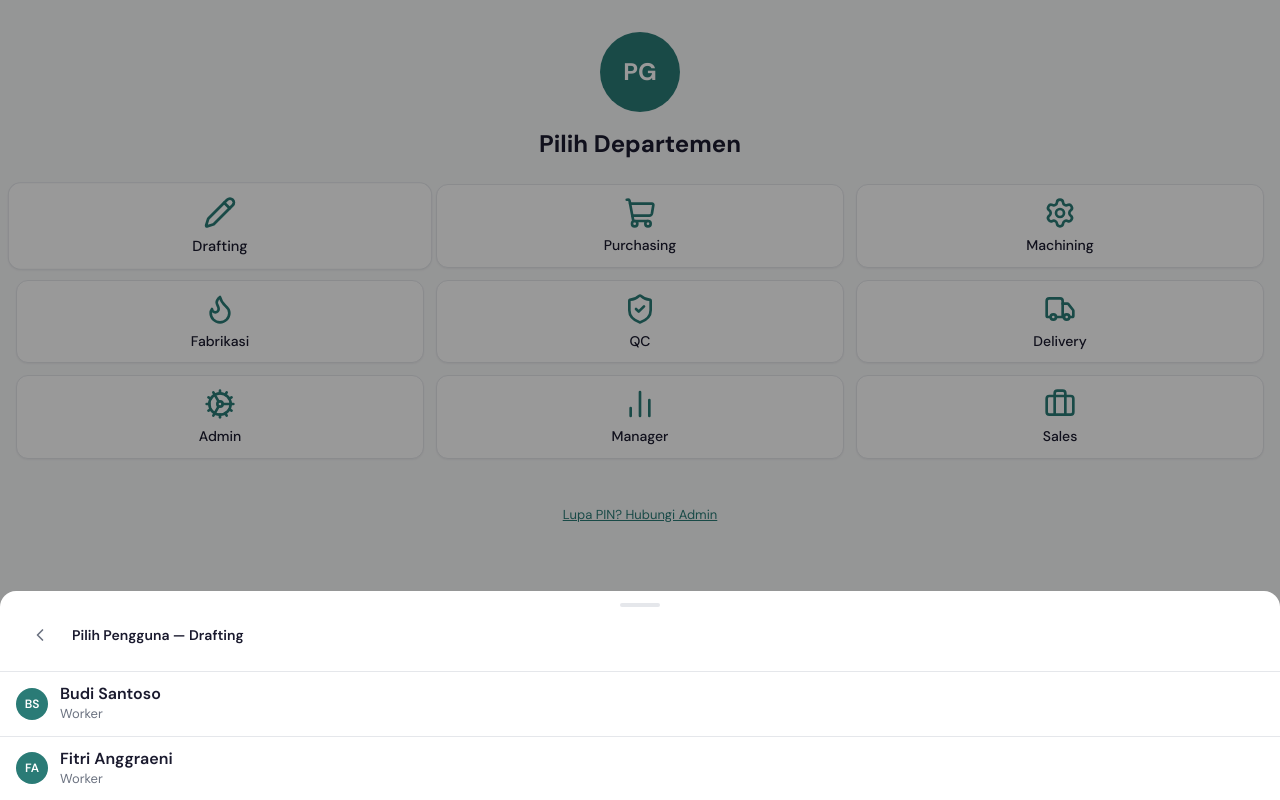
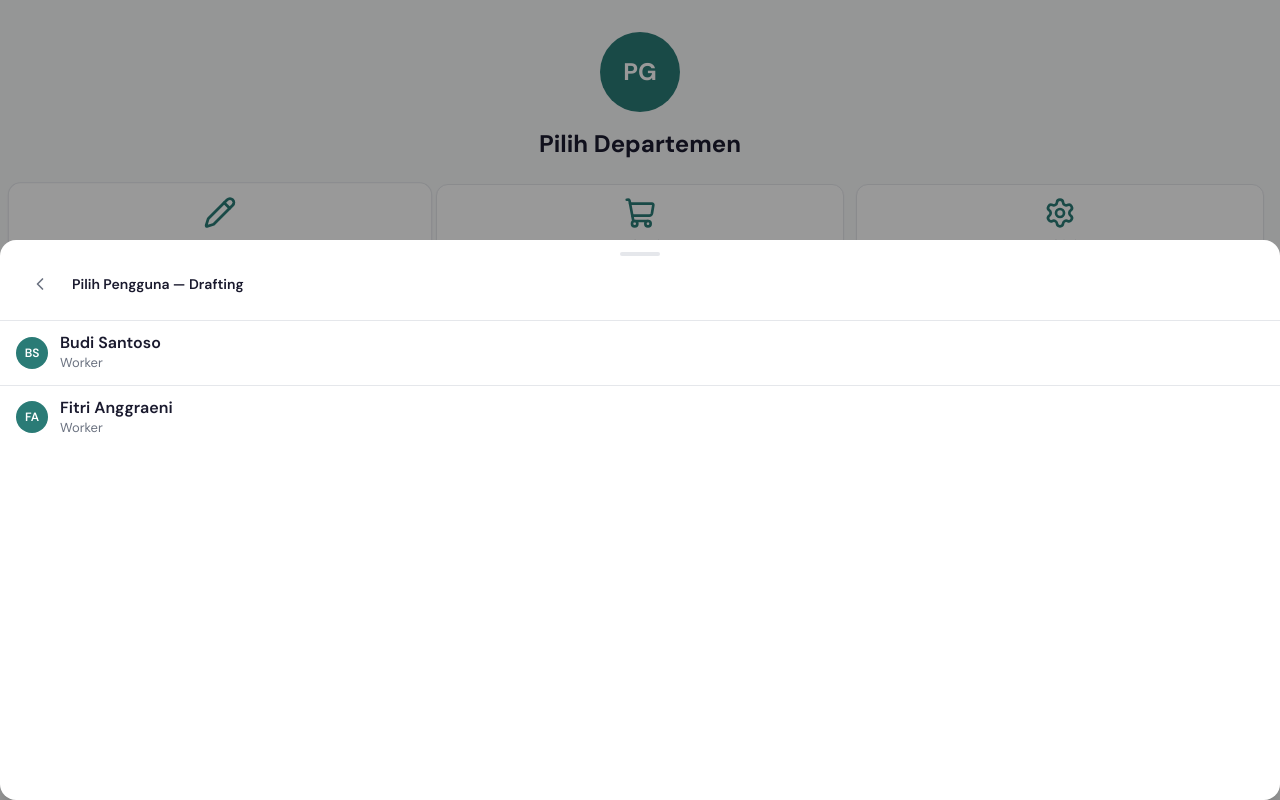
Before and after one commit to titodoni/Pogrid-1, a Next.js app: page /select-dept in a window 1280 px wide. Both pictures are taken after a click on the button "Drafting". Built offline with nearby package versions, Linux system fonts and the light colour scheme.

Commit message:
fix(OriginDrawer): rebuild with true FLIP animation from triggerRect to final drawer

```diff
--- a/components/ui/OriginDrawer.tsx
+++ b/components/ui/OriginDrawer.tsx
@@ -1,15 +1,15 @@
 'use client';
 
 /**
- * OriginDrawer — animates a bottom-sheet from the tapped card's position.
+ * OriginDrawer — true FLIP animation.
  *
- * Strategy: the panel is always `fixed bottom-0`. We set `transform-origin`
- * to the Y coordinate of the tapped card (expressed as a % of the panel
- * height from its bottom edge). Closed state = scaleY(0). Open = scaleY(1).
- * This makes the sheet appear to "grow" from the card outward.
+ * FIRST  : panel renders at exact triggerRect (top, left, width, height)
+ * LAST   : final layout = fixed bottom-0, full width, maxHeight
+ * INVERT : compute translate+scale from FIRST → LAST
+ * PLAY   : remove the invert transform, CSS transition does the work
  */
 
-import React, { useEffect, useRef, useState } from 'react';
+import React, { useEffect, useLayoutEffect, useRef, useState } from 'react';
 
 export interface OriginDrawerProps {
   open: boolean;
@@ -20,6 +20,8 @@ export interface OriginDrawerProps {
   className?: string;
 }
 
+type Phase = 'unmounted' | 'first' | 'play' | 'closing';
+
 export function OriginDrawer({
   open,
   triggerRect,
@@ -28,52 +30,71 @@ export function OriginDrawer({
   maxHeight = '70vh',
   className = '',
 }: OriginDrawerProps) {
-  const [mounted,  setMounted]  = useState(false);
-  const [expanded, setExpanded] = useState(false);
+  const [phase, setPhase] = useState<Phase>('unmounted');
   const panelRef = useRef<HTMLDivElement>(null);
 
   useEffect(() => {
     if (open) {
-      setMounted(true);
-      // Let browser paint the closed state first, then expand
-      const id = requestAnimationFrame(() => {
-        requestAnimationFrame(() => setExpanded(true));
-      });
-      return () => cancelAnimationFrame(id);
+      setPhase('first');  // render panel at card position
     } else {
-      setExpanded(false);
-      const t = setTimeout(() => setMounted(false), 300);
-      return () => clearTimeout(t);
+      if (phase === 'play') {
+        setPhase('closing');
+        setTimeout(() => setPhase('unmounted'), 280);
+      } else {
+        setPhase('unmounted');
+      }
     }
+  // eslint-disable-next-line react-hooks/exhaustive-deps
   }, [open]);
 
-  if (!mounted) return null;
+  // After 'first' paint, kick to 'play' in next frame
+  useLayoutEffect(() => {
+    if (phase === 'first') {
+      const id = requestAnimationFrame(() => setPhase('play'));
+      return () => cancelAnimationFrame(id);
+    }
+  }, [phase]);
 
-  /**
-   * Compute transform-origin Y as a pixel offset from the panel's BOTTOM edge.
-   * The panel is fixed-bottom, so its bottom = viewport bottom.
-   * Card centre Y from viewport bottom = (vh - cardCentreY).
-   * We express this as "Xpx from bottom" using "50% calc(100% - Ypx)" syntax.
-   *
-   * transform-origin: "50% YfromTop" where YfromTop is card centre Y.
-   * Since the panel is bottom-anchored, card centre relative to panel top:
-   *   panelTop ≈ vh - panelHeight
-   *   originY  = cardCentreY - panelTop  (can be negative = above panel)
-   * Clamped to [0, panelHeight] so origin stays inside panel.
-   */
-  let transformOriginY = '100%'; // default: grow from bottom
+  if (phase === 'unmounted' || !triggerRect) return null;
 
-  if (triggerRect && typeof window !== 'undefined') {
-    const vh = window.innerHeight;
-    const maxHeightPx = maxHeight.endsWith('vh')
-      ? (parseFloat(maxHeight) / 100) * vh
-      : parseFloat(maxHeight);
-    const panelHeight = Math.min(maxHeightPx, vh);
-    const panelTop    = vh - panelHeight;
-    const cardCentreY = triggerRect.top + triggerRect.height / 2;
-    const originY     = Math.max(0, Math.min(panelHeight, cardCentreY - panelTop));
-    transformOriginY  = `${originY.toFixed(1)}px`;
-  }
+  const vh = typeof window !== 'undefined' ? window.innerHeight : 800;
+  const vw = typeof window !== 'undefined' ? window.innerWidth  : 400;
+
+  // ── LAST position: full-width bottom sheet ──────────────────────────────
+  const maxHeightPx = maxHeight.endsWith('vh')
+    ? (parseFloat(maxHeight) / 100) * vh
+    : parseFloat(maxHeight);
+
+  const finalW = vw;
+  const finalH = maxHeightPx;
+  const finalX = 0;                    // left edge
+  const finalY = vh - finalH;          // top edge of panel
+
+  // ── FIRST position: matches triggerRect exactly ─────────────────────────
+  const firstX = triggerRect.left;
+  const firstY = triggerRect.top;
+  const firstW = triggerRect.width;
+  const firstH = triggerRect.height;
+
+  // ── INVERT transform: how to move LAST → FIRST ─────────────────────────
+  //   panel renders at LAST dimensions; we invert it to FIRST via transform
+  const invertTX    = firstX + firstW / 2 - (finalX + finalW / 2);  // centre-to-centre
+  const invertTY    = firstY + firstH / 2 - (finalY + finalH / 2);
+  const invertScaleX = firstW / finalW;
+  const invertScaleY = firstH / finalH;
+
+  const invertTransform =
+    `translate(${invertTX.toFixed(2)}px, ${invertTY.toFixed(2)}px)` +
+    ` scale(${invertScaleX.toFixed(4)}, ${invertScaleY.toFixed(4)})`;
+
+  const isFirst   = phase === 'first';
+  const isClosing = phase === 'closing';
+  const isPlay    = phase === 'play';
+
+  // During FIRST and CLOSING, apply invert; during PLAY, identity
+  const panelTransform  = (isFirst || isClosing) ? invertTransform : 'translate(0,0) scale(1,1)';
+  const panelOpacity    = (isFirst || isClosing) ? 0.5 : 1;
+  const overlayOpacity  = isPlay ? 1 : 0;
 
   return (
     <>
@@ -81,33 +102,37 @@ export function OriginDrawer({
       <div
         className="fixed inset-0 z-40 bg-black/40"
         style={{
-          opacity: expanded ? 1 : 0,
+          opacity: overlayOpacity,
           transition: 'opacity 280ms ease',
-          pointerEvents: expanded ? 'auto' : 'none',
+          pointerEvents: isPlay ? 'auto' : 'none',
         }}
         onClick={onClose}
         aria-hidden="true"
       />
 
-      {/* Sheet */}
+      {/* Panel — always sized to LAST (final) dimensions */}
       <div
         ref={panelRef}
         role="dialog"
         aria-modal="true"
         className={[
-          'fixed bottom-0 left-0 right-0 z-50',
-          'bg-white rounded-t-2xl shadow-xl',
+          'fixed z-50 bg-white rounded-2xl shadow-xl',
           'flex flex-col overflow-hidden',
           className,
         ].join(' ')}
         style={{
-          maxHeight,
-          transformOrigin: `50% ${transformOriginY}`,
-          transform: expanded ? 'scaleY(1)' : 'scaleY(0)',
-          opacity: expanded ? 1 : 0,
-          transition: expanded
-            ? 'transform 300ms cubic-bezier(0.34, 1.56, 0.64, 1), opacity 200ms ease'
-            : 'transform 220ms ease-in, opacity 180ms ease',
+          // LAST geometry
+          left:   finalX,
+          top:    finalY,
+          width:  finalW,
+          height: finalH,
+          // FLIP transform
+          transform:      panelTransform,
+          transformOrigin: 'center center',
+          opacity:   panelOpacity,
+          transition: isFirst
+            ? 'none'   // no transition on first frame — snap to card
+            : 'transform 320ms cubic-bezier(0.34, 1.2, 0.64, 1), opacity 240ms ease',
           willChange: 'transform, opacity',
         }}
       >
```
